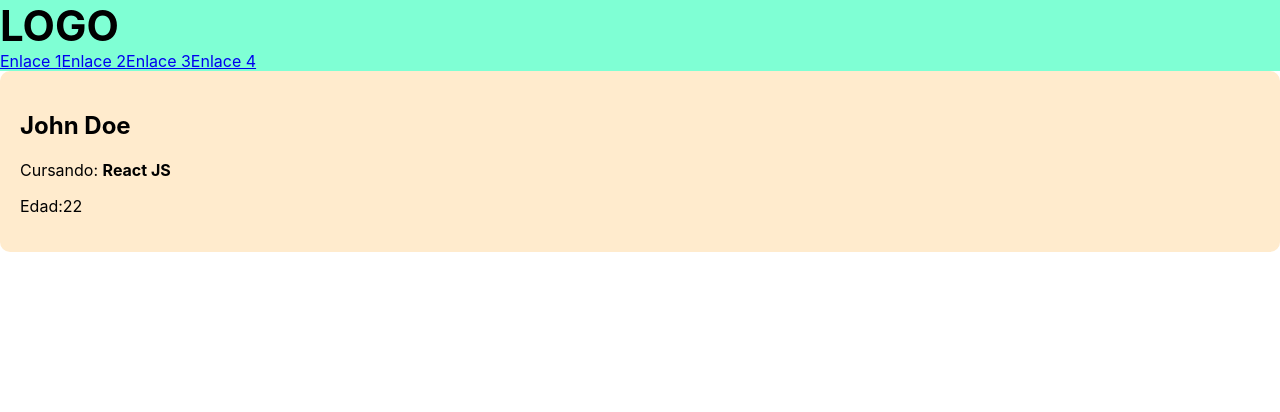
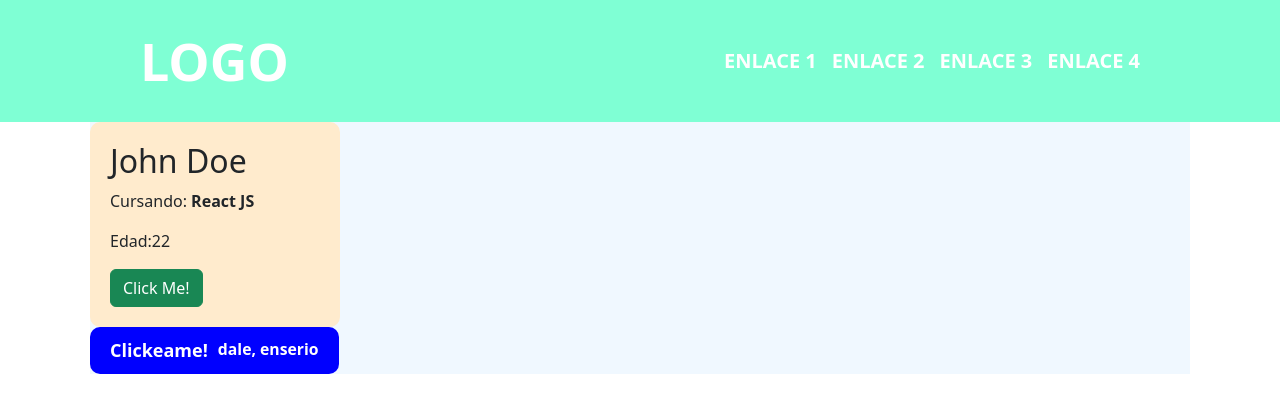
Before and after one commit to Jnieto2408/react-coder, a React (Create React App) app: page / in a window 1280 px wide. Shown: the top 412 px of the page. Built offline with nearby package versions, Linux system fonts and the light colour scheme.

Commit message:
random commit

```diff
--- a/package.json
+++ b/package.json
@@ -6,7 +6,9 @@
     "@testing-library/jest-dom": "^5.16.5",
     "@testing-library/react": "^13.4.0",
     "@testing-library/user-event": "^13.5.0",
+    "bootstrap": "^5.2.3",
     "react": "^18.2.0",
+    "react-bootstrap": "^2.7.0",
     "react-dom": "^18.2.0",
     "react-scripts": "5.0.1",
     "sass": "^1.57.1",
--- a/src/App.js
+++ b/src/App.js
@@ -1,11 +1,20 @@
 import { Navbar } from "./components/Navbar/Navbar";
 import { Usuario } from "./components/Usuario/Usuario";
+import "bootstrap/dist/css/bootstrap.min.css"
+import Contenedor from "./components/Contenedor/Contenedor";
+import MyButton from "./ejemplos/MyButton/MyButton";
+
 function App() {
 
   return (
     <div>
       <Navbar/>
-      <Usuario nombre="John Doe" curso="React JS" edad="22"/>
+      <Contenedor>
+        <Usuario nombre="John Doe" curso="React JS" edad="22"/>
+        <MyButton variant={2}>
+          Clickeame!<small>dale, enserio</small>
+        </MyButton>
+      </Contenedor>
     </div>
   );
 }
--- /dev/null
+++ b/src/components/Contenedor/Contenedor.js
@@ -0,0 +1,12 @@
+import "./Contenedor.scss"
+
+
+const Contenedor = ({children}) => {
+    return (
+        <div className="contenedor">
+            {children}
+        </div>
+    )
+}
+
+export default Contenedor
--- /dev/null
+++ b/src/components/Contenedor/Contenedor.scss
@@ -0,0 +1,5 @@
+.contenedor{
+    max-width: 1100px;
+    background-color: aliceblue;
+    margin: 0 auto;
+}
--- a/src/components/Navbar/Navbar.js
+++ b/src/components/Navbar/Navbar.js
@@ -3,11 +3,15 @@ export const Navbar = () => {
 
     return (
         <header className="header">
-            <h1 className="header__logo">LOGO</h1>
-            <a className="header__link" href="#">Enlace 1</a>
-            <a className="header__link" href="#">Enlace 2</a>
-            <a className="header__link" href="#">Enlace 3</a>
-            <a className="header__link" href="#">Enlace 4</a>
+            <div className="header__container">
+                <h1 className="header__logo">LOGO</h1>
+                <nav className="header__nav">
+                    <a className="header__link" href="#">Enlace 1</a>
+                    <a className="header__link" href="#">Enlace 2</a>
+                    <a className="header__link" href="#">Enlace 3</a>
+                    <a className="header__link" href="#">Enlace 4</a>
+                </nav>
+            </div>
         </header>
     )
 }
--- a/src/components/Navbar/Navbar.scss
+++ b/src/components/Navbar/Navbar.scss
@@ -1,8 +1,30 @@
 .header{
     background-color: aquamarine;
-    .header__logo {
-        font-size: 42px;
-        font-weight: 700;
-        margin: 0;
+    padding: 30px 0px;
+    .header__container{
+        max-width: 1000px;
+        margin: 0 auto;
+        display: flex;
+        justify-content: space-between;
+        align-items: center;
+        .header__logo {
+            font-size: 52px;
+            color: white;
+            font-weight: 700;
+            margin: 0;
+        }
+        .header__nav{
+            display: flex;
+            justify-content: space-between;
+            align-items: center;
+            gap: 15px;
+            .header__link{
+                text-transform: uppercase;
+                font-weight: 700;
+                color: white;
+                text-decoration: none;
+                font-size: 20px;
+            }
+        }
     }
 }
--- a/src/components/Usuario/Usuario.js
+++ b/src/components/Usuario/Usuario.js
@@ -1,4 +1,5 @@
 import "./Usuario.scss"
+import { Button } from "react-bootstrap"
 
 export const Usuario = ({nombre, curso, edad}) => {
     return(
@@ -6,6 +7,8 @@ export const Usuario = ({nombre, curso, edad}) => {
             <h2>{nombre}</h2>
             <p>Cursando: <strong>{curso}</strong></p>
             <p>Edad:{edad}</p>
+            {/* <button className="btn btn-primary">Click Me!</button> */}
+            <Button variant="success" className="otra-clase">Click Me!</Button>
         </div>
     )
 }
--- a/src/components/Usuario/Usuario.scss
+++ b/src/components/Usuario/Usuario.scss
@@ -2,4 +2,5 @@
     background-color: blanchedalmond;
     padding: 20px;
     border-radius: 10px;
+    max-width: 250px;
 }
--- /dev/null
+++ b/src/ejemplos/MyButton/MyButton.js
@@ -0,0 +1,12 @@
+import "./MyButton.scss"
+
+
+const MyButton = ({children, variant = 1}) => {
+    return (
+        <button className={`mybutton variant-${variant}`}>
+            {children}
+        </button>
+    )
+}
+
+export default MyButton
--- /dev/null
+++ b/src/ejemplos/MyButton/MyButton.scss
@@ -0,0 +1,19 @@
+.mybutton{
+    padding: 10px 20px;
+    border-radius: 10px;
+    display: flex;
+    justify-content: center;
+    align-items: center;
+    gap: 10px;
+    font-weight: 700;
+    font-size: 18px;
+    border: none;
+}
+.variant-1{
+    color: white;
+    background-color: red;
+}
+.variant-2{
+    color: white;
+    background-color: blue;
+}
```
Also changed, not shown: 1 other file (tests, documents, lock files or other folders).
